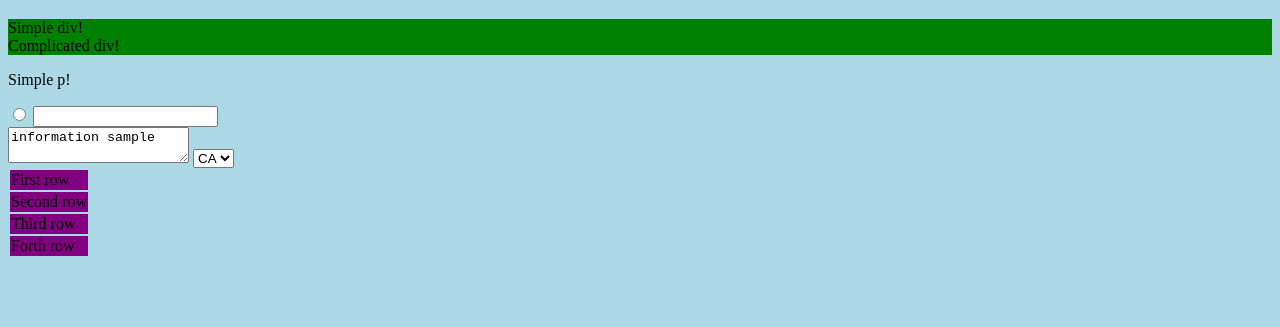
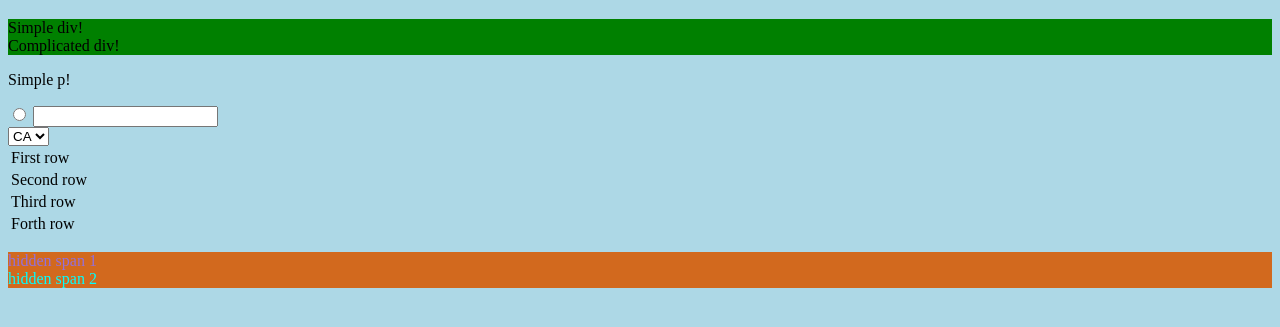
Before and after one commit to volnoboy/jqueryFundamentals, a plain HTML site: page index.htm in a window 1280 px wide. Shown: the part 61-388 px from the top of the page. Drawn offline with Linux system fonts and the light colour scheme.

Commit message:
add remove nodes

```diff
--- a/index.htm
+++ b/index.htm
@@ -30,11 +30,10 @@
 <script type="text/javascript">
     $(document).ready(
             function() {
-                $('tr').each(function(index) {
-                  this.title = "New Title";
-                    $(this).attr({title: 'New Title 2', atr: 45 })
-                            .css('background-color', 'purple');
-                });
+                $('#output').append('<span class="append" style="color : aqua">hidden span 2</span>');
+                $('#output').prepend('<span class="append" style="color : mediumpurple">hidden span 1</span>');
+                $('span.append').wrap('<div class="wrapper" style="background-color: chocolate"/>');
+                $('textarea').remove();
             }
     );
 </script>
```
